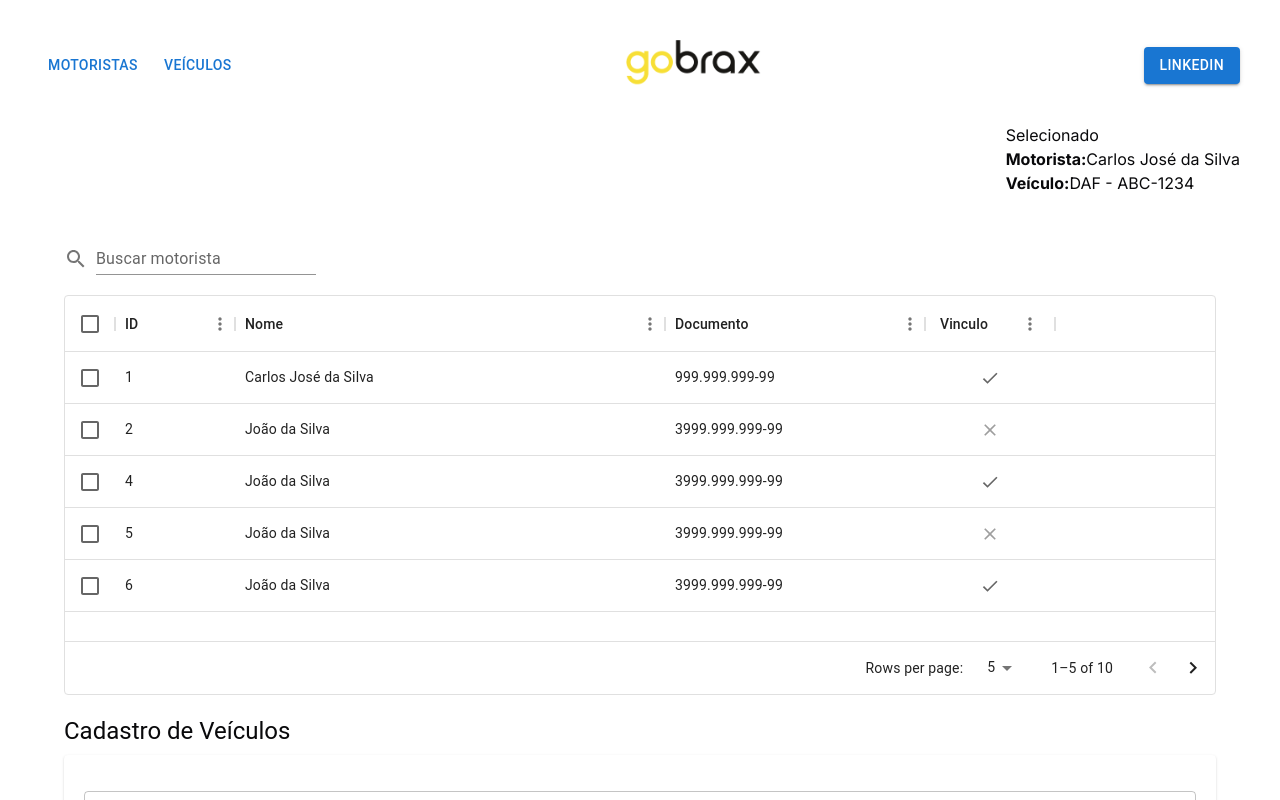
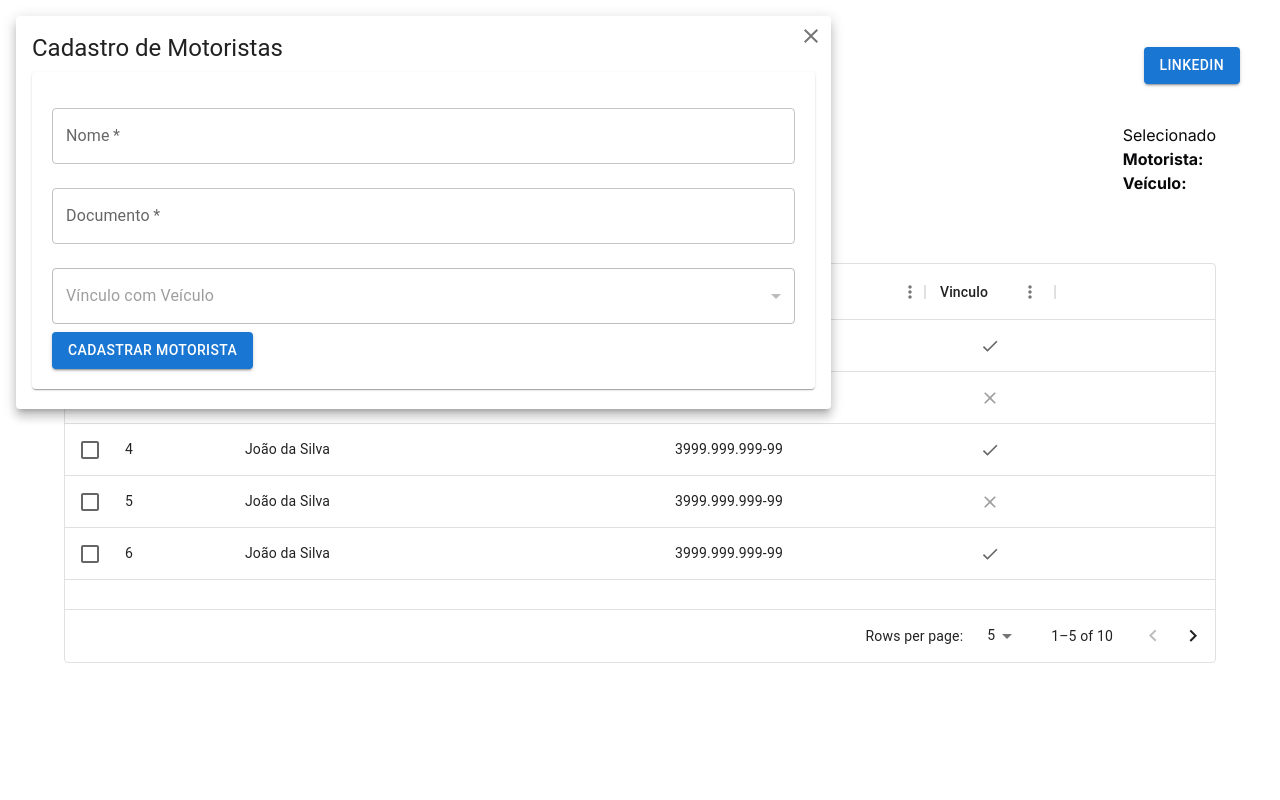
Before and after one commit to carolandreazza/app-gobrax, a React (Vite) app: page / in a window 1280 px wide. Both pictures are taken after a click on the button "MOTORISTAS". Shown: the top 800 px of the page. Built offline with nearby package versions, Linux system fonts and the light colour scheme; a web font is replaced by a local one.

Commit message:
style: screen adjustments - vehicle registration and driver registration are now pop-ups - adjusted the delete and edit buttons - allows you to select only one row in the home table - when selecting, the driver's name and vehicle, just above the table, are filled in

```diff
--- a/src/App.tsx
+++ b/src/App.tsx
@@ -1,27 +1,13 @@
-import { TextField } from "@mui/material";
-/* import SearchIcon from '@mui/icons-material/Search'; */
 import { Header } from "./components/header";
-import { Selected } from "./components/selected";
-import Box from '@mui/material/Box';
-import Search from '@mui/icons-material/Search';
 import DataTable from "./components/dataTable";
-import Drivers from "./components/drivers";
-import Vehicles from "./components/vehicles";
 
 export function App() {
 
   return (
       <div className="py-10 space-y-8">
         <Header />
-        <Selected />
         <main className="max-w-6xl mx-auto space-y-5">
-          <Box sx={{ display: 'flex', alignItems: 'flex-end' }}>
-            <Search sx={{ color: 'action.active', mr: 1, my: 0.5 }} />
-            <TextField id="input-with-sx" label="Buscar motorista" variant="standard" />
-          </Box>
           <DataTable />
-          <Vehicles />
-          <Drivers />
         </main>
       </div>
   )
--- a/src/components/dataTable.tsx
+++ b/src/components/dataTable.tsx
@@ -1,31 +1,79 @@
-import { DataGrid } from '@mui/x-data-grid';
+/* eslint-disable @typescript-eslint/no-explicit-any */
+import { useEffect, useState } from 'react'
+import { DataGrid, GridRowSelectionModel  } from '@mui/x-data-grid';
+import Box from '@mui/material/Box';
+import Search from '@mui/icons-material/Search';
+import { TextField } from "@mui/material";
 
 const columns = [
   { field: 'id', headerName: 'ID', width: 120 },
   { field: 'name', headerName: 'Nome', width: 430 },
   { field: 'document', headerName: 'Documento', width: 260 },
   { field: 'bond', headerName: 'Vinculo', type: 'boolean', width: 130 },
+  { field: 'vehicle', headerName: 'Veículo', width: 130, },
 ];
 
 const rows = [
-  { id: 1, name: 'Carlos José da Silva', document: '999.999.999-99', bond: true },
-  { id: 2, name: 'João da Silva', document: '3999.999.999-99', bond: false },
-  { id: 4, name: 'João da Silva', document: '3999.999.999-99', bond: true },
-  { id: 5, name: 'João da Silva', document: '3999.999.999-99', bond: false },
-  { id: 6, name: 'João da Silva', document: '3999.999.999-99', bond: true },
-  { id: 7, name: 'João da Silva', document: '3999.999.999-99', bond: false },
-  { id: 8, name: 'João da Silva', document: '3999.999.999-99', bond: true },
-  { id: 9, name: 'João da Silva', document: '3999.999.999-99', bond: false },
-  { id: 3, name: 'João da Silva', document: '3999.999.999-99', bond: true },
-  { id: 10, name: 'João da Silva', document: '3999.999.999-99', bond: false },
+  { id: 1, name: 'Carlos José da Silva', document: '999.999.999-99', bond: true, vehicle: 'DAF - ABC-1234' },
+  { id: 2, name: 'João da Silva', document: '3999.999.999-99', bond: false, vehicle: '' },
+  { id: 4, name: 'João da Silva', document: '3999.999.999-99', bond: true, vehicle: 'DAF - ABC-1234' },
+  { id: 5, name: 'João da Silva', document: '3999.999.999-99', bond: false, vehicle: ''  },
+  { id: 6, name: 'João da Silva', document: '3999.999.999-99', bond: true, vehicle: 'DAF - ABC-1234' },
+  { id: 7, name: 'João da Silva', document: '3999.999.999-99', bond: false, vehicle: ''  },
+  { id: 8, name: 'João da Silva', document: '3999.999.999-99', bond: true, vehicle: 'DAF - ABC-1234' },
+  { id: 9, name: 'João da Silva', document: '3999.999.999-99', bond: false, vehicle: ''  },
+  { id: 3, name: 'João da Silva', document: '3999.999.999-99', bond: true, vehicle: 'DAF - ABC-1234' },
+  { id: 10, name: 'João da Silva', document: '3999.999.999-99', bond: false, vehicle: ''  },
 ];
 
 export default function DataTable() {
+  const [selectedRow, setSelectedRow] = useState<any | null>(null);
+  const [selectedDriver, setSelectedDriver] = useState(null);
+  const [selectedVehicle, setSelectedVehicle] = useState(null);
+
+  useEffect(() => {
+    if(selectedRow) {
+      setSelectedDriver(selectedRow.name);
+      if(selectedRow.bond === true) {
+        setSelectedVehicle(selectedRow.vehicle);
+      }
+      else {
+        setSelectedVehicle(null);
+      }
+    }
+    else {
+      setSelectedVehicle(null);
+      setSelectedDriver(null);
+    }
+  })
+
   return (
+
     <div style={{ height: 400, width: '100%' }}>
+       <div className="max-w-[1200px] mx-auto flex items-center justify-between">
+        <div className="flex items-center gap-3"></div>
+        <div className=" items-center gap-3">
+            <h1>Selecionado</h1>
+            <div className="flex">
+              <h1 className="font-bold">Motorista:</h1><p> {selectedDriver}</p>
+            </div>
+            <div className="flex">
+              <h1 className="font-bold">Veículo:</h1><p>{selectedVehicle}</p>
+            </div>
+        </div>
+      </div>
+
+      <Box sx={{ display: 'flex', alignItems: 'flex-end', marginBottom: '20px' }}>
+        <Search sx={{ color: 'action.active', mr: 1, my: 0.5 }} />
+        <TextField id="input-with-sx" label="Buscar motorista" variant="standard" />
+      </Box>
+
       <DataGrid
         rows={rows}
         columns={columns}
+        columnVisibilityModel={{ //esconde a coluna do veiculo
+          vehicle: false,
+        }}
         initialState={{
           pagination: {
             paginationModel: { page: 0, pageSize: 5 },
@@ -33,6 +81,14 @@ export default function DataTable() {
         }}
         pageSizeOptions={[5, 10]}
         checkboxSelection
+
+        disableRowSelectionOnClick={true}
+        rowSelectionModel={selectedRow ? [selectedRow.id] : []}//permite selecionar apenas 1 linha
+
+        onRowSelectionModelChange={(newSelection: GridRowSelectionModel) => {
+          setSelectedRow(rows.find(row => row.id === newSelection[0]) || null);
+          console.log(selectedRow);
+        }}
       />
     </div>
   );
--- a/src/components/drivers.tsx
+++ b/src/components/drivers.tsx
@@ -1,5 +1,7 @@
 import React, { useState } from 'react';
 import { Button, Grid, Paper, TextField, Typography, MenuItem } from '@mui/material';
+import { Delete, Edit  } from '@mui/icons-material';
+import { red } from '@mui/material/colors';
 
 interface Veiculo {
   id: number;
@@ -108,18 +110,16 @@ const Drivers: React.FC = () => {
                 {motorista.nome} - {motorista.documento} - Veículo: {motorista.veiculoId || 'Nenhum'}
               </Typography>
               <Button
-                variant="contained"
-                color="secondary"
+                /* variant="contained"
+                color="primary" */
+                onClick={() => handleAlterarMotorista(motorista.id)}
+              >
+                 <Edit  sx={{ color: red[900] }} />
+              </Button>
+              <Button
                 onClick={() => handleExcluirMotorista(motorista.id)}
               >
-                Excluir
-              </Button>
-              <Button
-                variant="contained"
-                color="primary"
-                onClick={() => handleAlterarMotorista(motorista.id)}
-              >
-                Alterar
+                <Delete sx={{ color: red[900] }}/>
               </Button>
             </Paper>
           </Grid>
--- a/src/components/header.tsx
+++ b/src/components/header.tsx
@@ -1,4 +1,4 @@
-import Button from '@mui/material/Button';
+/* import Button from '@mui/material/Button';
 
 
 export function Header() {
@@ -20,3 +20,101 @@ export function Header() {
     </div>
   )
 }
+ */
+
+import React, { useState } from 'react';
+import { Button, Popover, IconButton  } from '@mui/material';
+import { Close } from '@mui/icons-material';
+import Motoristas from './drivers';
+import Vehicles from './vehicles';
+
+export function Header() {
+  const [anchorElMotoristas, setAnchorElMotoristas] = useState<HTMLButtonElement | null>(null);
+  const [anchorElVeiculos, setAnchorElVeiculos] = useState<HTMLButtonElement | null>(null);
+
+
+  const handleVeiculosButtonClick = (event: React.MouseEvent<HTMLButtonElement>) => {
+    setAnchorElVeiculos(event.currentTarget);
+  };
+  const handleMotoristasButtonClick = (event: React.MouseEvent<HTMLButtonElement>) => {
+    setAnchorElMotoristas(event.currentTarget);
+  };
+
+  const handleCloseMotoristas = () => {
+    setAnchorElMotoristas(null);
+  };
+
+  const handleCloseVeiculos = () => {
+    setAnchorElVeiculos(null);
+  };
+
+  const openMotoristas = Boolean(anchorElMotoristas);
+  const openVeiculos = Boolean(anchorElVeiculos);
+
+  return (
+    <div className="max-w-[1200px] mx-auto flex items-center justify-between">
+      <div className="flex items-center gap-3">
+        <div className="flex items-center gap-2.5">
+          <Button color="primary" onClick={handleMotoristasButtonClick}>Motoristas</Button>
+          <Button color="primary" onClick={handleVeiculosButtonClick}>Veículos</Button>
+
+          <Popover
+            open={openMotoristas}
+            anchorEl={anchorElMotoristas}
+            onClose={handleCloseMotoristas}
+            anchorOrigin={{
+              vertical: 'center',
+              horizontal: 'center',
+            }}
+            transformOrigin={{
+              vertical: 'center',
+              horizontal: 'center',
+            }}
+          >
+            <div style={{ position: 'relative', padding: '16px' }}>
+              <IconButton
+                style={{ position: 'absolute', top: '0', right: '0' }}
+                onClick={handleCloseMotoristas}
+                aria-label="Fechar"
+              >
+                <Close />
+              </IconButton>
+              <Motoristas />
+            </div>
+          </Popover>
+
+          <Popover
+            open={openVeiculos}
+            anchorEl={anchorElVeiculos}
+            onClose={handleCloseVeiculos}
+            anchorOrigin={{
+              vertical: 'center',
+              horizontal: 'center',
+            }}
+            transformOrigin={{
+              vertical: 'center',
+              horizontal: 'center',
+            }}
+          >
+            <div style={{ position: 'relative', padding: '16px' }}>
+              <IconButton
+                style={{ position: 'absolute', top: '0', right: '0' }}
+                onClick={handleCloseVeiculos}
+                aria-label="Fechar"
+              >
+                <Close />
+              </IconButton>
+              <Vehicles />
+            </div>
+          </Popover>
+        </div>
+      </div>
+      <img src={"./logogb.png"} alt="logo" />
+      <div className="flex items-center gap-3">
+        <Button variant="contained" href="https://www.linkedin.com/company/gobrax">
+            Linkedin
+        </Button>
+      </div>
+    </div>
+  )
+}
--- a/src/components/vehicles.tsx
+++ b/src/components/vehicles.tsx
@@ -1,5 +1,7 @@
 import React, { useState } from 'react';
 import { TextField, Button, Grid, Paper, Typography } from '@mui/material';
+import { Delete, Edit  } from '@mui/icons-material';
+import { red } from '@mui/material/colors';
 
 interface Veiculo {
   id: number;
@@ -73,18 +75,16 @@ const Vehicles: React.FC = () => {
                 {veiculo.marca} - {veiculo.placa}
               </Typography>
               <Button
-                variant="contained"
-                color="secondary"
+                /* variant="contained"
+                color="primary" */
+                onClick={() => console.log(`Editar veículo com ID ${veiculo.id}`)}
+              >
+                 <Edit  sx={{ color: red[900] }} />
+              </Button>
+              <Button
                 onClick={() => handleExcluirVeiculo(veiculo.id)}
               >
-                Excluir
-              </Button>
-              <Button
-                variant="contained"
-                color="primary"
-                onClick={() => console.log(`Editar veículo com ID ${veiculo.id}`)}
-              >
-                Alterar
+                <Delete  sx={{ color: red[900] }} />
               </Button>
             </Paper>
           </Grid>
```
